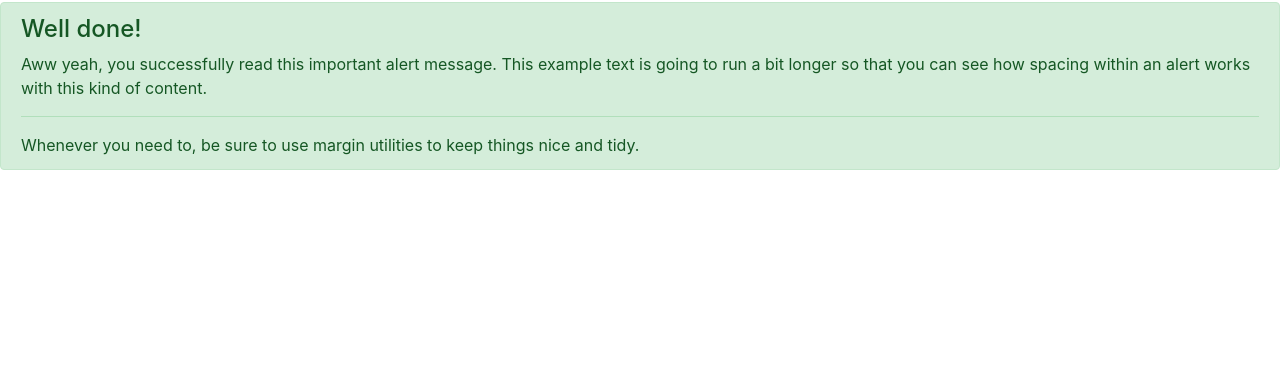
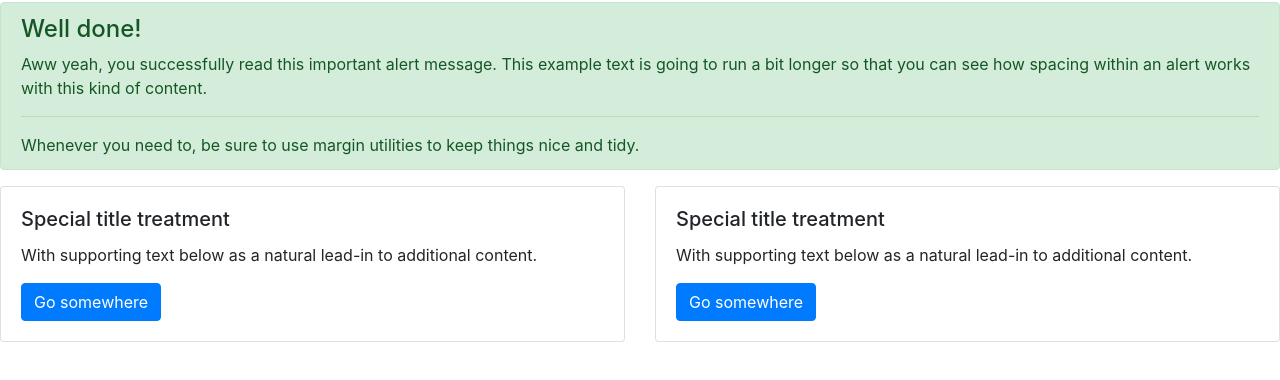
Before and after one commit to ShareemGomez/testgitdevf, a plain HTML site: page index.html in a window 1280 px wide. Shown: the part 110-490 px from the top of the page. Drawn offline with nearby package versions, Linux system fonts and the light colour scheme.

Commit message:
tarjetas

```diff
--- a/index.html
+++ b/index.html
@@ -45,6 +45,27 @@
   <hr>
   <p class="mb-0">Whenever you need to, be sure to use margin utilities to keep things nice and tidy.</p>
 </div>
+
+<div class="row">
+  <div class="col-sm-6">
+    <div class="card">
+      <div class="card-body">
+        <h5 class="card-title">Special title treatment</h5>
+        <p class="card-text">With supporting text below as a natural lead-in to additional content.</p>
+        <a href="#" class="btn btn-primary">Go somewhere</a>
+      </div>
+    </div>
+  </div>
+  <div class="col-sm-6">
+    <div class="card">
+      <div class="card-body">
+        <h5 class="card-title">Special title treatment</h5>
+        <p class="card-text">With supporting text below as a natural lead-in to additional content.</p>
+        <a href="#" class="btn btn-primary">Go somewhere</a>
+      </div>
+    </div>
+  </div>
+</div>
     </main>
 
 
```
